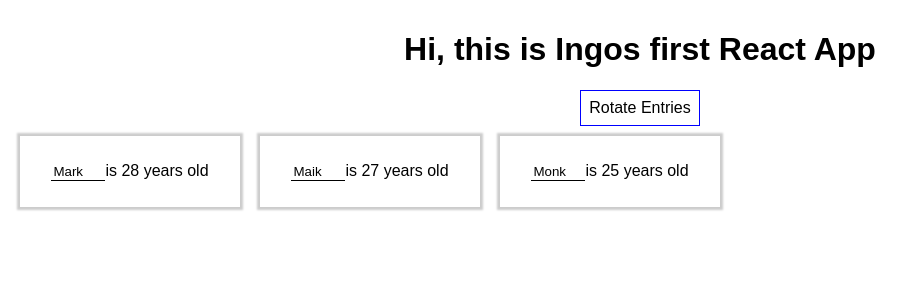
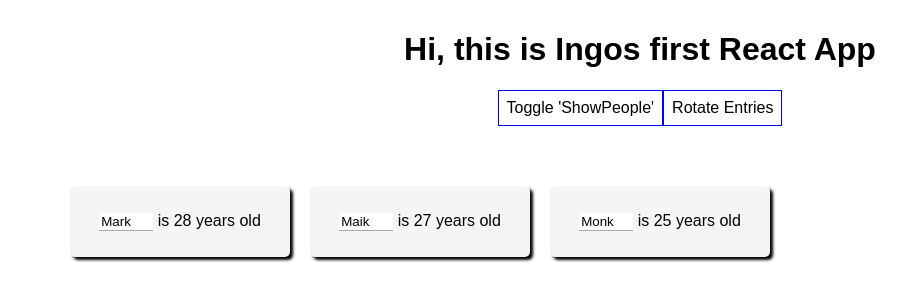
Before and after one commit to igambin/learnReact, a React (Create React App) app in the folder 01_IntroApp_FirstComponent_props_state/: page / in a window 1280 px wide. Shown: the top 300 px of the page, without its empty margins (0-922 px from the left). Built offline with nearby package versions, Linux system fonts and the light colour scheme.

Commit message:
Add button to toggle view of People

```diff
--- a/01_IntroApp_FirstComponent_props_state/src/App.js
+++ b/01_IntroApp_FirstComponent_props_state/src/App.js
@@ -5,11 +5,12 @@ import Person from './Person/Person';
 class App extends Component {
   state = {
     people: [
-      {personId: '1', name: 'Mark', age: 28, clicked: false},
-      {personId: '2', name: 'Maik', age: 27, clicked: false},
-      {personId: '3', name: 'Monk', age: 25, clicked: false}
+      { personId: '1', name: 'Mark', age: 28, clicked: false },
+      { personId: '2', name: 'Maik', age: 27, clicked: false },
+      { personId: '3', name: 'Monk', age: 25, clicked: false }
     ],
-    otherData: 'otherData'
+    otherData: 'otherData',
+    showPeople: false
   };
 
   rotatePeopleHandler = (clickedPersonId) => {
@@ -17,7 +18,7 @@ class App extends Component {
     let arr = [...this.state.people.slice(1, this.state.people.length), this.state.people[0]];
     arr.forEach(p => p.clicked = false);
     var cP = arr.find(p => p.personId === clickedPersonId);
-    if(clickedPersonId && cP){
+    if (clickedPersonId && cP) {
       cP.clicked = true;
     }
     this.setState(
@@ -32,9 +33,9 @@ class App extends Component {
     let personId = target.name;
     let newname = target.value;
     console.log("switchNameHandler triggered on Person '" + personId + "' => " + newname);
-    if(personId && newname) {
+    if (personId && newname) {
       var cP = this.state.people.find(p => p.personId === personId);
-      if(cP) {
+      if (cP) {
         cP.name = newname;
         this.setState(
           {
@@ -42,6 +43,15 @@ class App extends Component {
           });
       }
     }
+  };
+
+  togglePeopleHandler = () => {
+    const doShowPeople = !this.state.showPeople;
+    this.setState(
+      {
+        showPeople: doShowPeople
+      });
+      console.log(this.state);
   };
 
   render() {
@@ -53,15 +63,24 @@ class App extends Component {
       cursor: 'pointer'
     };
 
+    const style2 = {
+      margin: '50px'
+    };
+
     return (
       <div className="App">
         <h1>Hi, this is Ingos first React App</h1>
         <button
           style={style}
+          onClick={() => this.togglePeopleHandler()}>
+            Toggle 'ShowPeople'
+          </button>
+        <button
+          style={style}
           onClick={() => this.rotatePeopleHandler()}>
           Rotate Entries
         </button>
-        <div>
+            <div style={style2}>
               <Person
                 click={this.rotatePeopleHandler}
                 changed={this.switchNameHandler}
@@ -75,14 +94,14 @@ class App extends Component {
                 personId={this.state.people[1].personId}
                 name={this.state.people[1].name}
                 age={this.state.people[1].age}
-            clicked={this.state.people[1].clicked}/>
+                clicked={this.state.people[1].clicked} />
               <Person
                 click={this.rotatePeopleHandler}
                 changed={this.switchNameHandler}
                 personId={this.state.people[2].personId}
                 name={this.state.people[2].name}
                 age={this.state.people[2].age}
-            clicked={this.state.people[2].clicked}/>
+                clicked={this.state.people[2].clicked} />
             </div>
       </div>
     );
--- a/01_IntroApp_FirstComponent_props_state/src/Person/Person.css
+++ b/01_IntroApp_FirstComponent_props_state/src/Person/Person.css
@@ -1,8 +1,8 @@
 .Person {
   width: 200px;
-  border: 0px solid #eee;
-  box-shadow: 0 0 2px 3px #ccc;
-  margin: 10px;
+  background-color: whitesmoke;
+  box-shadow: 3px 3px 3px;margin: 10px;
+  border-radius: 5px;
   padding: 10px;
   float: left;
 }
@@ -10,5 +10,6 @@
 .Person input {
   width: 50px;
   border: 0px solid silver ;
-  border-bottom: 1px solid black;
+  border-bottom: 1px solid darkgray;
+
 }
--- a/01_IntroApp_FirstComponent_props_state/src/Person/Person.js
+++ b/01_IntroApp_FirstComponent_props_state/src/Person/Person.js
@@ -11,8 +11,8 @@ const person = (props) =>  {
         <div className="Person">
             <p>
                 <input type="text" name={personId} onChange={props.changed.bind(this)} value={name} />
-                <span onClick={props.click.bind(this, personId)}>
-                     is {age} years old {clicked?"*":""}
+                <span onClick={props.click.bind(this, personId)}
+                > is {age} years old {clicked?"*":""}
                 </span>
             </p>
         </div>
```
Lines whose indentation alone changed are shown as unchanged.
